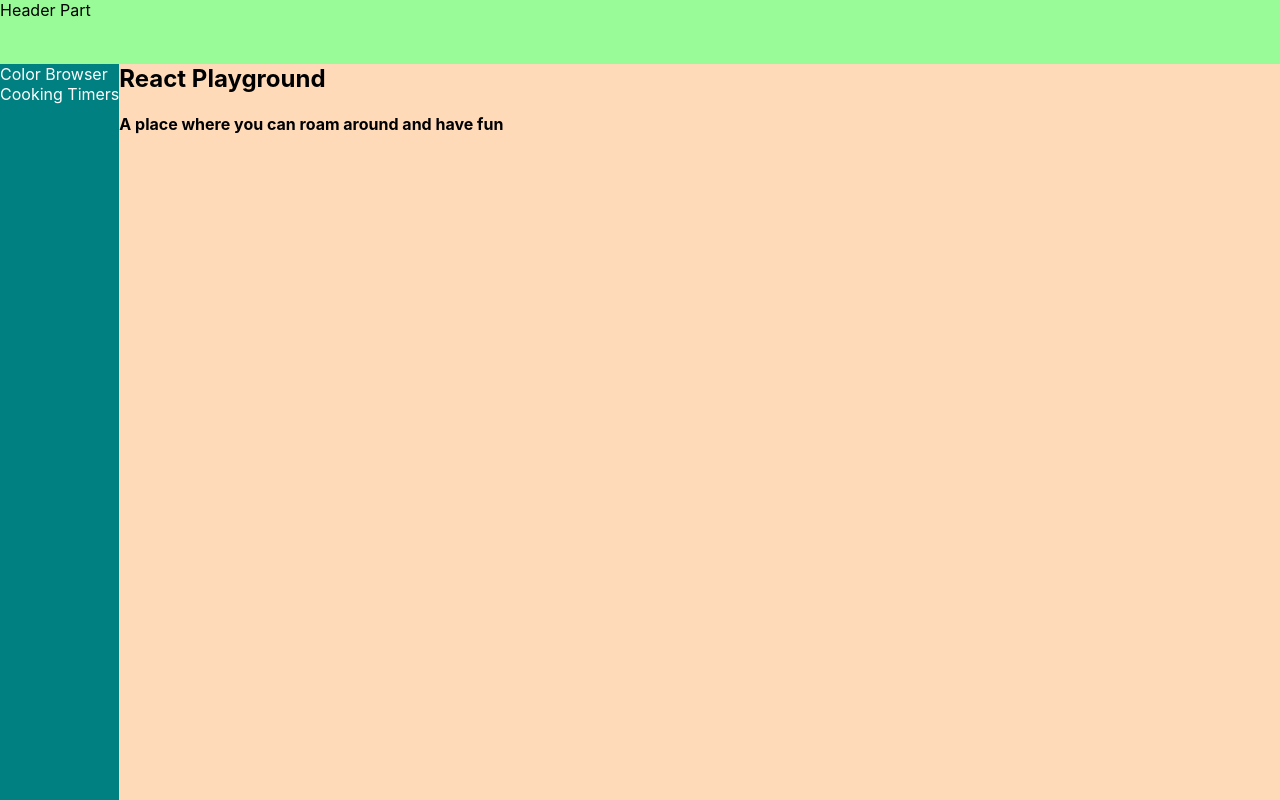
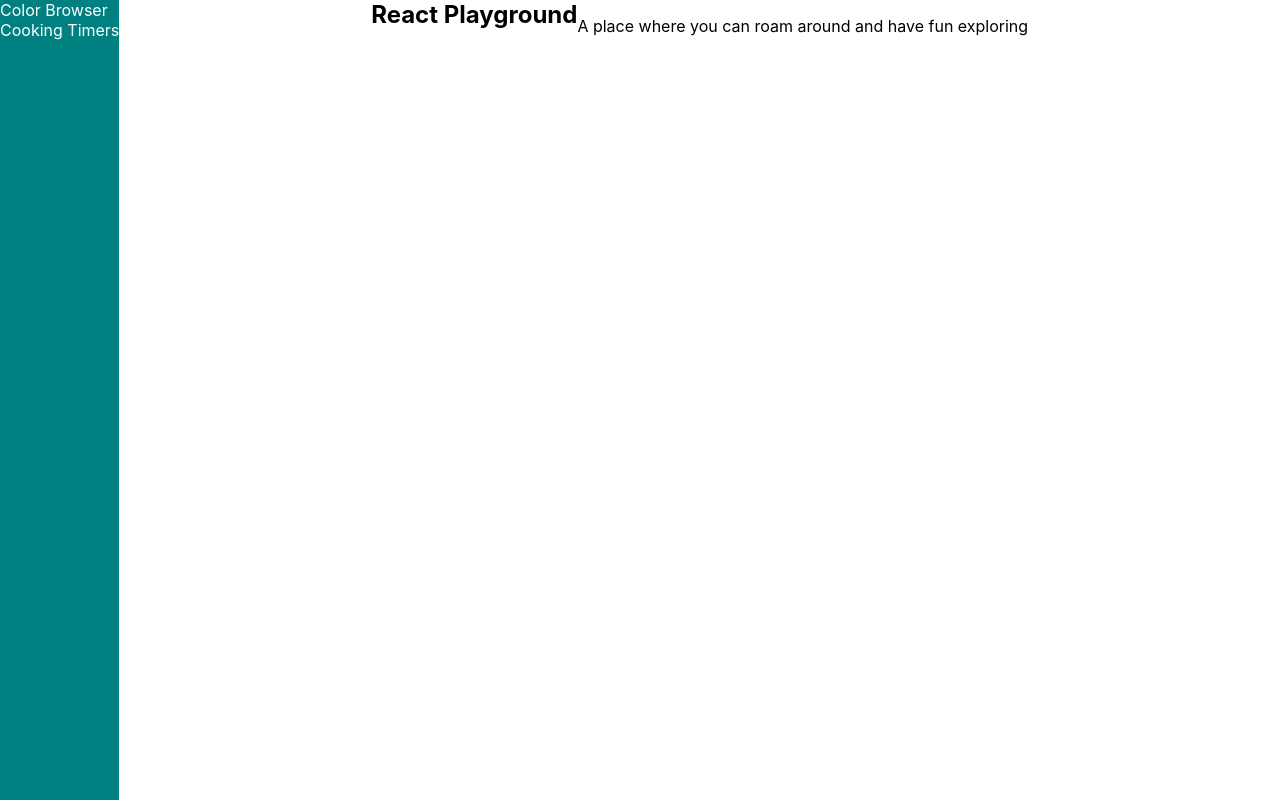
Before and after one commit to Pumala/react-playground, a React (Create React App) app: page / in a window 1280 px wide. Built offline with nearby package versions, Linux system fonts and the light colour scheme.

Commit message:
playing with styling

```diff
--- a/src/App.css
+++ b/src/App.css
@@ -1,26 +1,26 @@
 .container {
     /* max-width: 120rem; */
-    background: tomato;
+    /* background: tomato; */
     height: 100vh;
     /* min-height: 50rem; */
 }
 
-.header {
+/* .header {
     height: 8vh;
     background-color: palegreen;
-}
+} */
 
 .content {
     display: flex;
 }
 
 .sidebar {
-    height: 92vh;
+    height: 100vh;
     /* flex: 0 0 18%; */
 }
 
 .main-view {
-    background-color: peachpuff;
+    /* background-color: peachpuff; */
     flex: 1;
     /* or use width: 100%  */
 }
--- a/src/App.js
+++ b/src/App.js
@@ -11,9 +11,6 @@ class App extends Component {
     return (
       <Router>
         <section className="App container">
-          <header className="header">
-            Header Part
-          </header>
           <div className="content">
             <LeftSideNav
               className="sidebar"
--- a/src/components/Home/Home.css
+++ b/src/components/Home/Home.css
@@ -1,3 +1,16 @@
+
+.home {
+    /* display: flex;
+    justify-content: center;
+    align-items: center;
+     */
+     display: grid;
+}
+
+.content {
+    margin: auto;
+}
+
 h2 {
     margin: 0;
 }
--- a/src/components/Home/Home.js
+++ b/src/components/Home/Home.js
@@ -5,12 +5,14 @@ const Home = () => {
 
     const title = 'React Playground';
 
-    const subTitle = 'A place where you can roam around and have fun';
+    const subTitle = 'A place where you can roam around and have fun exploring';
 
     return (
-        <section>
-            <h2>{title}</h2>
-            <h4>{subTitle}</h4>
+        <section className="home">
+            <div className="content">
+                <h2>{title}</h2>
+                <p>{subTitle}</p>
+            </div>
         </section>
     )
 };
```
